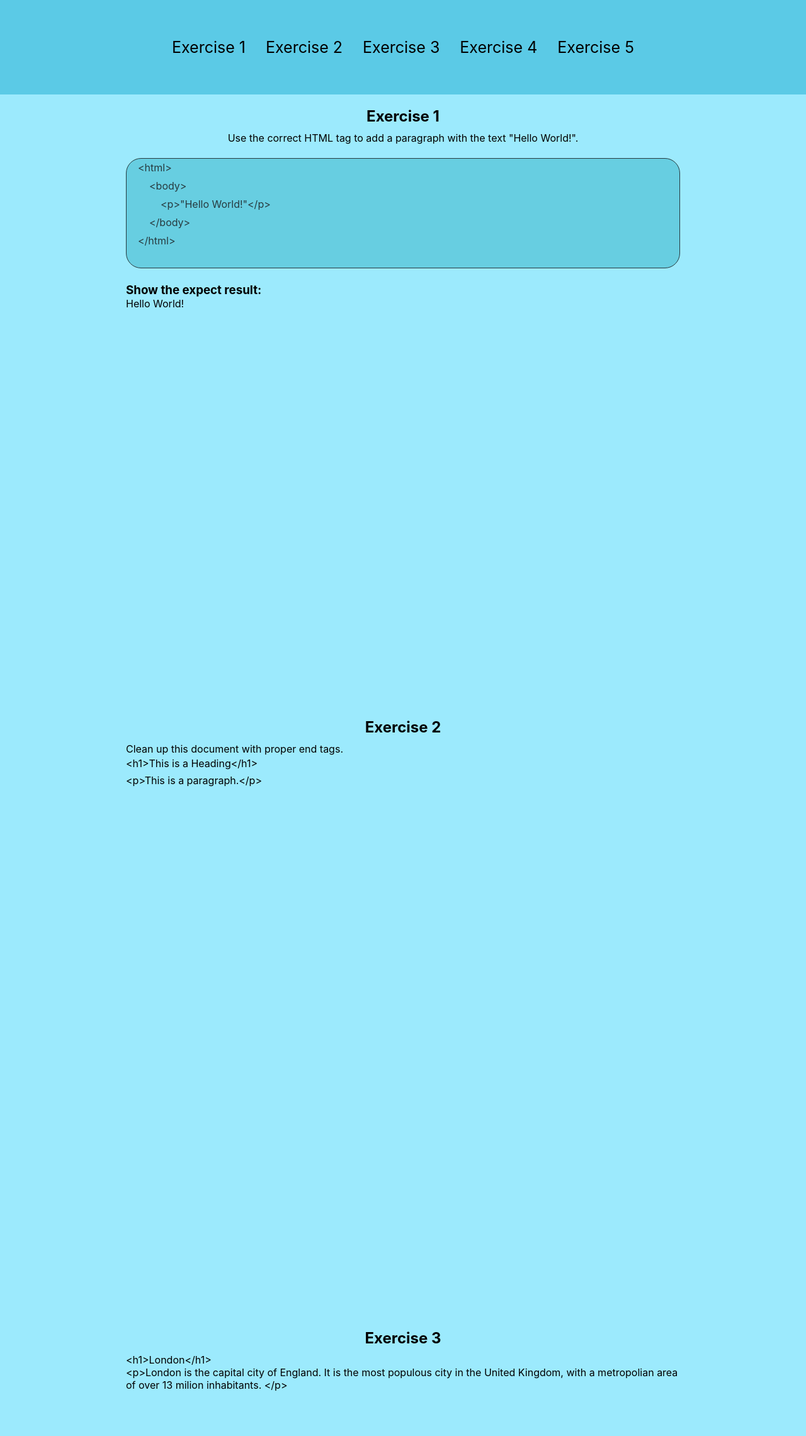
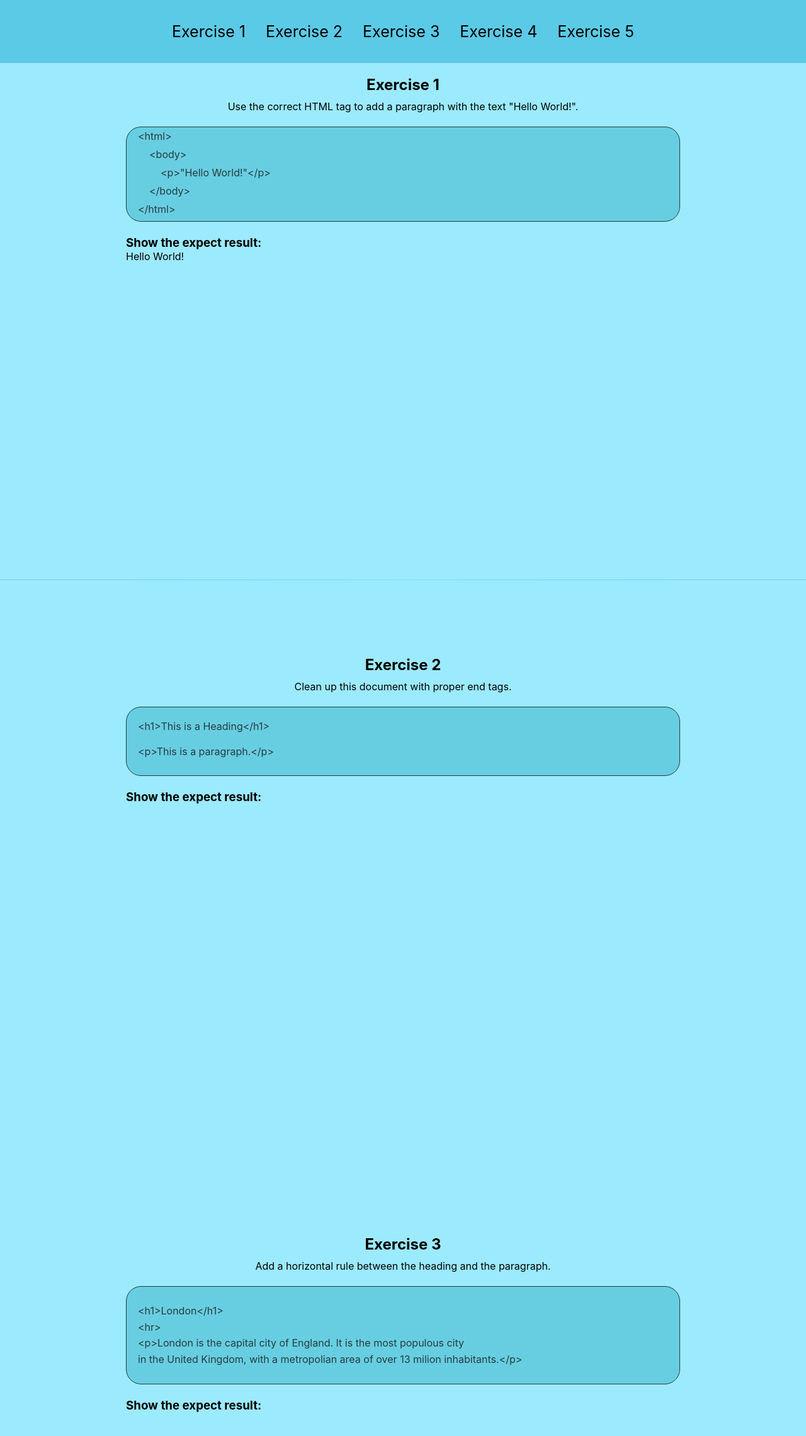
Before and after one commit to Molina0127/Aprendendo_HTML, a plain HTML site: page Exercises/HTML Paragraphs.html in a window 1280 px wide. Shown: the top 2280 px of the page at 63% size. Drawn offline with Linux system fonts and the light colour scheme.

Commit message:
Create a standart CSS for each article and setting line-height

```diff
--- a/Exercises/HTML Paragraphs.html
+++ b/Exercises/HTML Paragraphs.html
@@ -16,6 +16,7 @@
 
     html {
         scroll-behavior: smooth;
+        transition: 0.2s;
     }
 
     header {
@@ -28,7 +29,7 @@
 
         position: fixed;
         width: 100vw;
-        height: 150px;
+        height: 100px;
 
         z-index: 999;
     }
@@ -53,12 +54,13 @@
         padding: 0px 200px 0px 200px;
 
         min-height: 100vh;
-        padding-top: 170px;
+        padding-top: 120px;
         background-color:rgb(156, 234, 253);
         box-shadow: 20px;
     }
 
     .style-box {
+        box-sizing: border-box;
         border: 1px solid;
         border-radius: 1.5rem;
         margin-top: 1.4rem;
@@ -67,19 +69,43 @@
         opacity: 75%;
     }
 
+    .style-box#one {
+        height: 9.4rem;
+    }
+
+    .style-box#two {
+        height: 6.85rem;
+    }
+
+    .style-box#five {
+        height: 14rem;
+    }
+
+
+
     hr {
-        height: 0.1px;
-        border: 0.1px solid rgb(0, 0, 0);
-        opacity: 90%;
+        border: 0;
+        height: 1px;
+        background-image: linear-gradient(to right, rgba(92, 188, 212, 0.829), rgba(108, 226, 255, 0.979), rgba(92, 188, 212, 0.829));
     }
 
     p.title {
         text-align: center;
     }
 
-    pre {
+    #pre1 {
         line-height: 180%;
     }
+
+    #pre3 {
+        line-height: 160%;
+    }
+
+    #pre5 {
+        line-height: 150%;
+    }
+
+
 </style>
 
 <body>
@@ -92,17 +118,15 @@
        <a class="links" href="#exercise5">Exercise 5</a>
     </header>
 
-    <!--<hr>-->
-
     <article id="exercise1">
 
         <h2> Exercise 1</h2>
 
         <p class="title">Use the correct HTML tag to add a paragraph with the text "Hello World!".</p>
 
-        <div class="style-box">
-<p style="line-height:27px">
-    <pre>
+<div class="style-box" id="one">
+<p>
+    <pre id="pre1">
     &lt;html&gt;
         &lt;body&gt;
             &lt;p&gt;"Hello World!"&lt;/p&gt;
@@ -119,17 +143,24 @@
     </article>
 
 
-    <!-- <hr> -->
+    <hr>
 
     <article id="exercise2">
         <h2>Exercise 2</h2>
 
-        <p>Clean up this document with proper end tags.</p>
+        <p class="title">Clean up this document with proper end tags.</p>
 
-        <p style="line-height:27px">
+<div class="style-box" id="two">
+<p>
+<pre>
     &lt;h1&gt;This is a Heading&lt;/h1&gt;<br>
     &lt;p&gt;This is a paragraph.&lt;/p&gt;
+</pre>
 </p>
+</div>
+
+<h3>Show the expect result:</h3>
+
     </article>
 
     <!-- <hr> -->
@@ -137,12 +168,21 @@
     <article id="exercise3">
         <h2>Exercise 3</h2>
 
+        <p class="title">Add a horizontal rule between the heading and the paragraph.</p>
+
+        <div class="style-box">
+<pre id="pre3">
 <p>
-                &lt;h1&gt;London&lt;/h1&gt;<br>
+    &lt;h1&gt;London&lt;/h1&gt;
+    &lt;hr&gt;
     &lt;p&gt;London is the capital city of England. It is the most populous city
-                in the United Kingdom, with a metropolian area of over 13 milion inhabitants.
-                &lt;/p&gt;
+    in the United Kingdom, with a metropolian area of over 13 milion inhabitants.&lt;/p&gt;
 </p>
+</pre>
+        </div>
+
+        <h3>Show the expect result:</h3>
+
     </article>
 
 
@@ -151,9 +191,18 @@
     <article id="exercise4">
         <h2>Exercise 4</h2>
 
+        <p class="title">Add a line break in the middle of the paragraph</p>
+
+        <div class="style-box">
+<pre>
 <p>
-                &lt;p&gt;My Bonnie lies over the ocean.&lt;/p&gt;
+    &lt;p&gt;My Bonnie lies &lt;br&gt; over the ocean.&lt;/p&gt;
 </p>
+</pre>
+        </div>
+
+        <h3>Show the expect result:</h3>
+
     </article>
 
 
@@ -163,8 +212,11 @@
     <article id="exercise5">
     <h2>Exercise 5</h2>
 
+    <p class="title">Wrap this poem around HTML tags that will preserve all spaces and linebreaks when the element is displayed.</p>
 
-<pre><p>
+    <div class="style-box" id="five">
+<p>
+<pre id="pre5">
     &lt;pre&gt;
     My Bonnie lies over the ocean.
 
@@ -174,7 +226,12 @@ My Bonnie lies over the ocean.
 
     Oh, bring back my Bonnie to me.
     &lt;/pre&gt;
-</p></pre>
+</pre>
+</p>
+    </div>
+
+    <h3>Show the expect result:</h3>
+
     </article>
 
 
```
Lines whose indentation alone changed are shown as unchanged.
